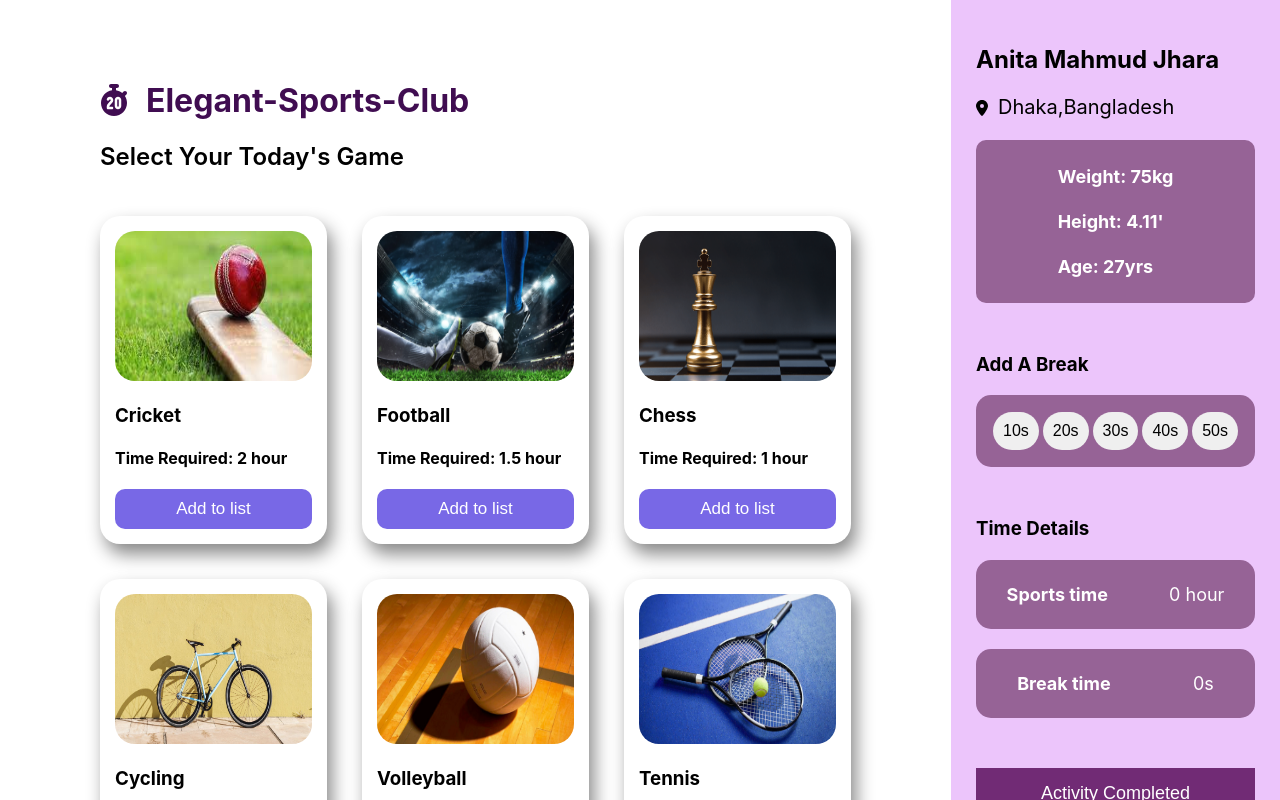
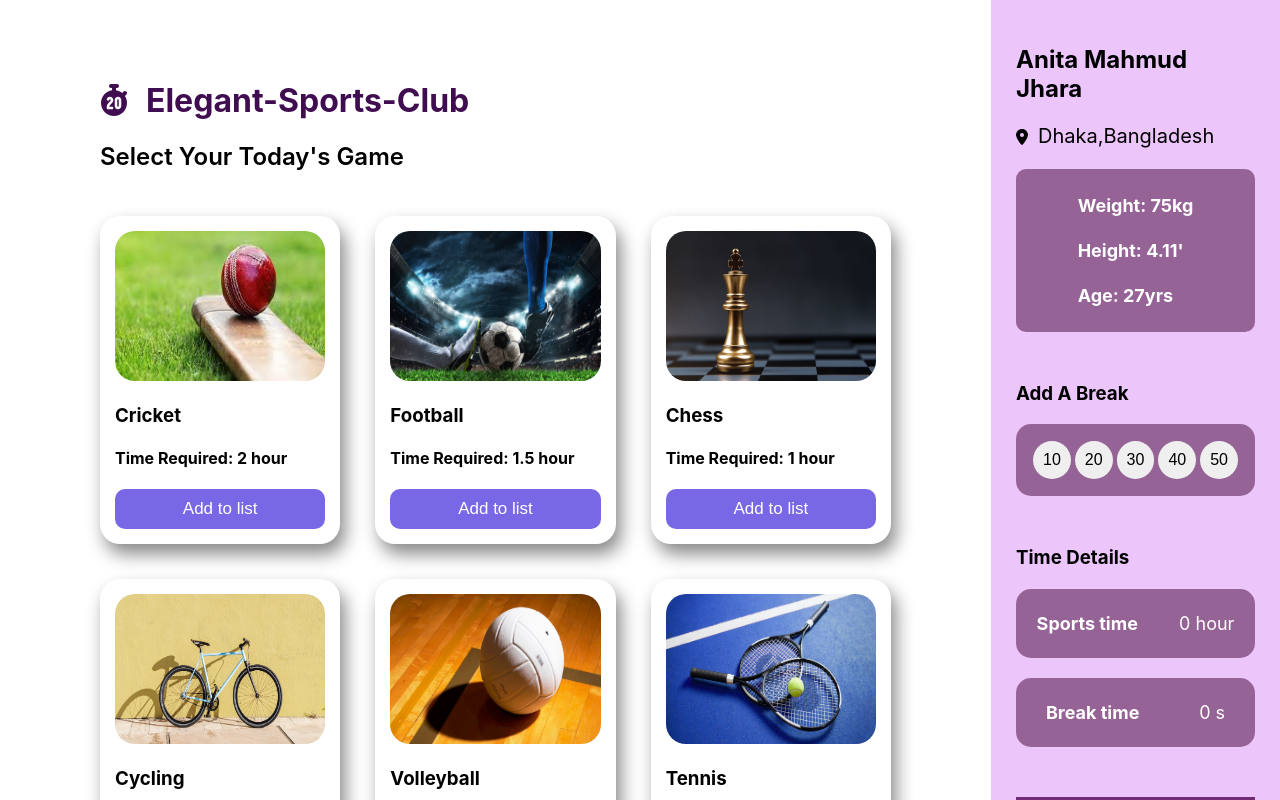
Before and after one commit to Anita-Mahmud/elegant-sports, a React (Create React App) app: page / in a window 1280 px wide. Shown: the top 800 px of the page. Built offline with nearby package versions, Linux system fonts and the light colour scheme.

Commit message:
break time added

```diff
--- /dev/null
+++ b/public/fakedb/btn.js
@@ -0,0 +1,22 @@
+[
+    {
+        "id":"1",
+        "btime":"10"
+    },
+    {
+        "id":"2",
+        "btime":"20"
+    },
+    {
+        "id":"3",
+        "btime":"30"
+    },
+    {
+        "id":"4",
+        "btime":"40"
+    },
+    {
+        "id":"5",
+        "btime":"50"
+    }
+]
--- a/src/components/Break/Break.js
+++ b/src/components/Break/Break.js
@@ -1,16 +1,16 @@
 import React from 'react';
+import { addBreak } from '../../utilities/store';
 import './Break.css'
-const Break = () => {
-
+const Break = ({btns}) => {
     return (
         <div className='break-container'>
             <h3>Add A Break</h3>
             <div className='breaks'>
-            <button id="1">10s</button>
-            <button id="2">20s</button>
-            <button id="3">30s</button>
-            <button id="4">40s</button>
-            <button id="5">50s</button>
+            {
+                btns.map(btn=>
+                <button onClick={()=>addBreak(btn.btime)}>{btn.btime}</button>
+                )
+            }
             </div>
         </div>
     );
--- a/src/components/Container/Container.js
+++ b/src/components/Container/Container.js
@@ -11,6 +11,7 @@ import FAQ from '../FAQ/FAQ';
 const Container = () => {
     const [cards,setCards]=useState([]);
     const [items, setItems] = useState([]);
+    const [btns,setBtns]=useState([]);
     useEffect(()=>{
         fetch ('fakedb/data.js')
         .then(res=>res.json())
@@ -20,6 +21,14 @@ const Container = () => {
         const newItem = [...items, item];
         setItems(newItem);
     }
+    const addBreak = (sec)=>{
+    localStorage.setItem('time',JSON.stringify(sec));
+}
+    useEffect (()=>{
+        fetch('fakedb/btn.js')
+        .then (res=>res.json())
+        .then(data=>setBtns(data))
+    },[addBreak]);
     return (
         <div className='container'>
             <div className='activity-container'>
@@ -47,7 +56,7 @@ const Container = () => {
                 <h4>Age: 27yrs</h4>
                 </div>
              </div>
-             <Break></Break>
+             <Break btns={btns} key={btns.id} addBreak={addBreak}></Break>
              <Detail items={items} key={items.id}></Detail>
         </div>
         </div>
--- a/src/components/Detail/Detail.js
+++ b/src/components/Detail/Detail.js
@@ -1,8 +1,11 @@
-import React from 'react';
-import './Detail.css'
+import React, { useEffect, useState } from 'react';
+import './Detail.css';
+// import { addBreak } from '../../utilities/store';
 import { ToastContainer, toast } from 'react-toastify';
 import 'react-toastify/dist/ReactToastify.css';
+
 const Detail = ({items}) => {
+
     const showToastMessage = () => {
         toast.success('Congratulations', {
             position: toast.POSITION.TOP_CENTER
@@ -12,7 +15,11 @@ const Detail = ({items}) => {
     items.forEach(item=>{
         totalTime=totalTime+parseFloat(item.time);
     })
+
+
+
     return (
+
         <div className='details-container'>
               <h3>Time Details</h3>
               <div className='time-details'>
@@ -21,11 +28,12 @@ const Detail = ({items}) => {
               </div>
               <div className='time-details'>
               <h4>Break time</h4>
-               <p>0s</p>
+              <p>{localStorage.time?JSON.parse(localStorage.time): 0} s</p>
               </div>
               <button onClick={showToastMessage} className='btn-activity' >Activity Completed</button>
               <ToastContainer />
         </div>
+
     );
 };
 
--- /dev/null
+++ b/src/utilities/store.js
@@ -0,0 +1,16 @@
+const addBreak = (sec)=>{
+    localStorage.setItem('time',JSON.stringify(sec))
+}
+const showBreak=()=>{
+    const showBreakTime = localStorage.getItem('time');
+    let showTime = {};
+    if(showBreakTime){
+        showTime = JSON.parse(showBreakTime);
+    }
+    return showTime;
+
+}
+export {
+    addBreak,
+    showBreak
+}
```
Also changed, not shown: src/components/Button/Button.js (added, +12 -0 lines), src/components/Button/Button.css (added), src/components/Detail/Detail.css (line endings or trailing spaces).
